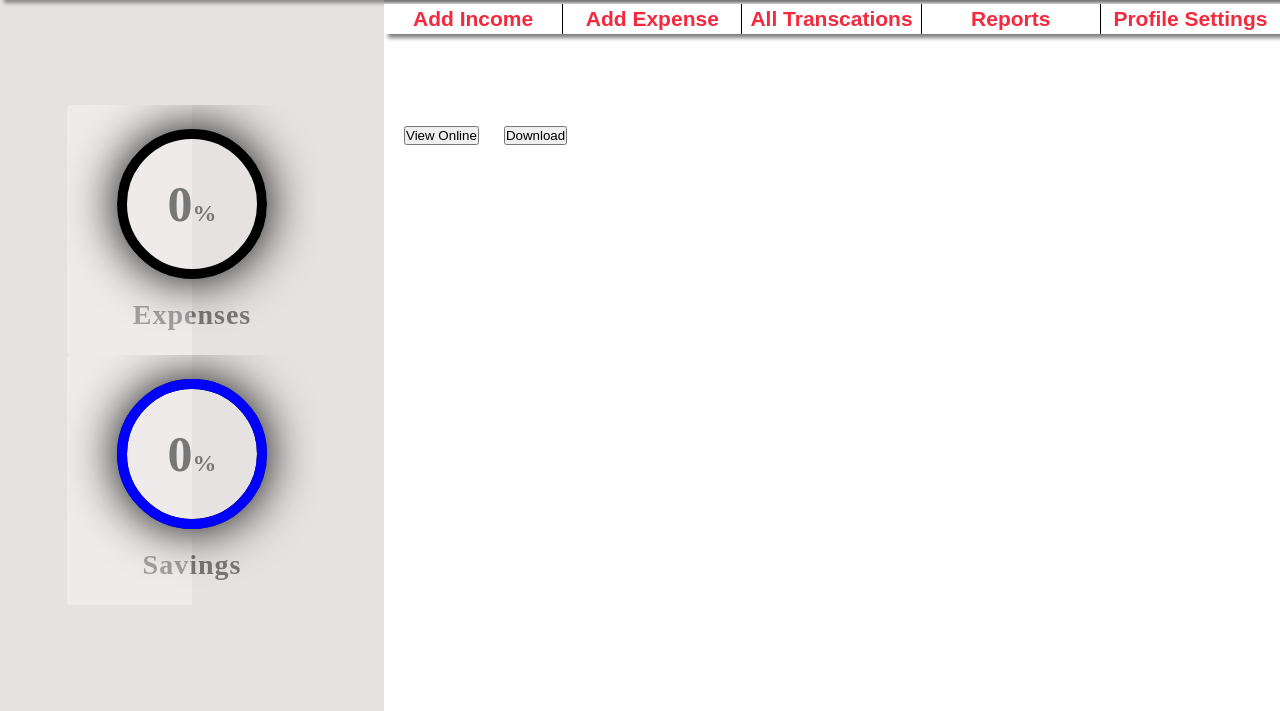
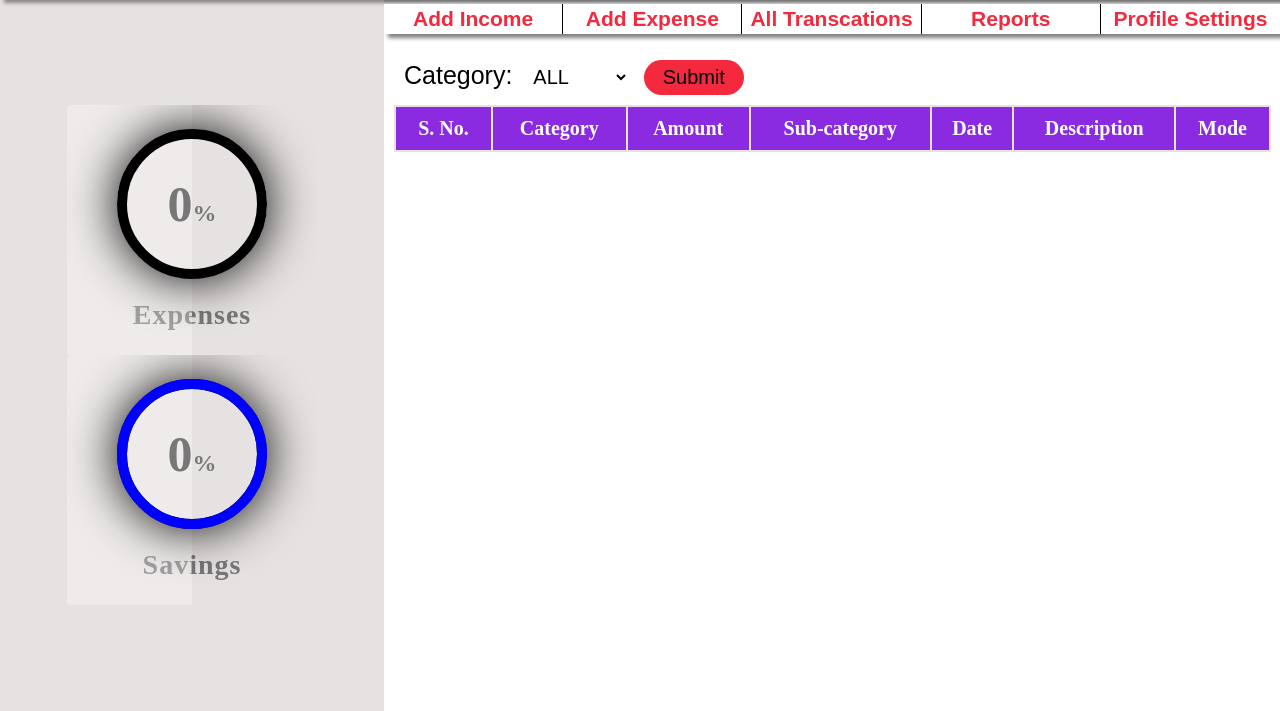
Before and after one commit to kushdeepwalia/Expense_Manager, a PHP site: page /account.php in a window 1280 px wide. Shown: the part 89-800 px from the top of the page. Run offline with PHP 8.4, Linux system fonts and the light colour scheme; the visitor is signed in with stand-in values (Sample User, id 1); data that the repository does not hold is empty; some web fonts are replaced.

Commit message:
Final Till Now

```diff
--- a/account.php
+++ b/account.php
@@ -297,7 +297,7 @@
                         </div>
                     </div>
                 </section>
-                <section id="all-transac" class="all-transac inactive">
+                <section id="all-transac" class="all-transac active">
                     <div class="categoryselect">
                         <form method="post">
                             <span>Category: </span>
@@ -358,7 +358,7 @@
                         </table>
                     </div>
                 </section>
-                <section id="reports" class="reports active" style="margin-top:20px;margin-left:20px;font-size:100px;">
+                <section id="reports" class="reports inactive">
                     <form action="Php/createpdf.php" method="post">
                         <input type="submit" value="View Online" name="view-online">
                         <input type="submit" value="Download" name="download">
```
